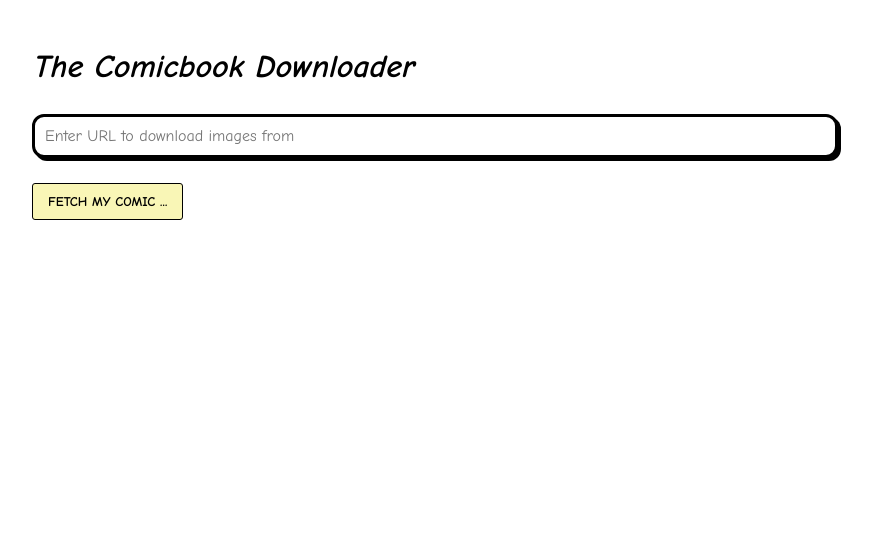
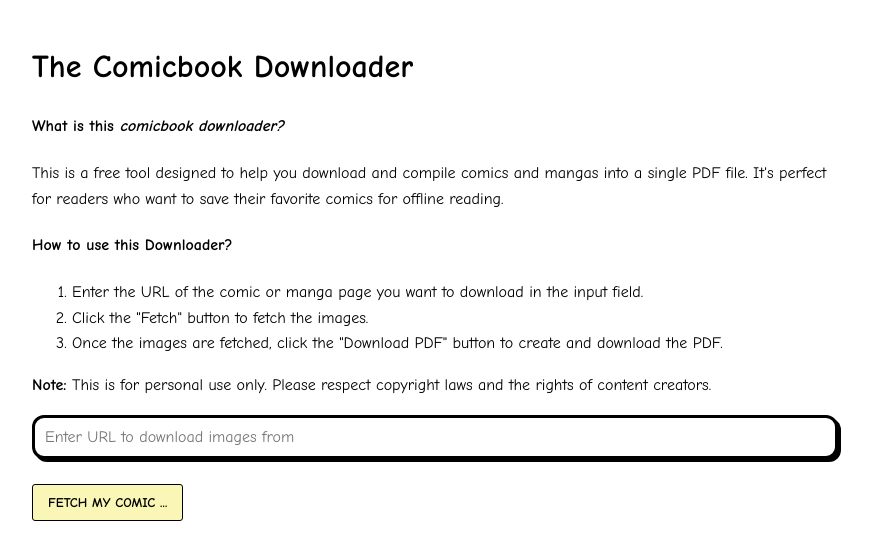
Before and after one commit to akhilmaskeri/comicbook_downloader, a plain HTML site: page index.html in a window 1280 px wide. Shown: the whole page, without its empty margins (208-1080 px from the left). Drawn offline with nearby package versions, Linux system fonts and the light colour scheme.

Commit message:
add descriptions

```diff
--- a/index.html
+++ b/index.html
@@ -59,7 +59,22 @@
 
 </head>
 <body>
-    <h1><i>The Comicbook Downloader</i></h1>
+    <h1>The Comicbook Downloader</h1>
+    <div id="description">
+        <h4>What is this <i>comicbook downloader?</i></h4>
+        <p>This is a free tool designed to help you download and compile comics and mangas into a single PDF file. It's perfect for readers who want to save their favorite comics for offline reading.</p>
+
+
+
+        <h4>How to use this Downloader?</h4>
+        <ol>
+            <li>Enter the URL of the comic or manga page you want to download in the input field.</li>
+            <li>Click the "Fetch" button to fetch the images.</li>
+            <li>Once the images are fetched, click the "Download PDF" button to create and download the PDF.</li>
+        </ol>
+
+        <p><strong>Note:</strong> This is for personal use only. Please respect copyright laws and the rights of content creators.</p>
+    </div>
     <input type="text" id="urlInput" placeholder="Enter URL to download images from">
     <div id="errorMessage"></div>
     <button onclick="fetchImages()" id="fetchButton"><b>FETCH MY COMIC ...</b></button>
```
Also changed, not shown: 1 other file.
